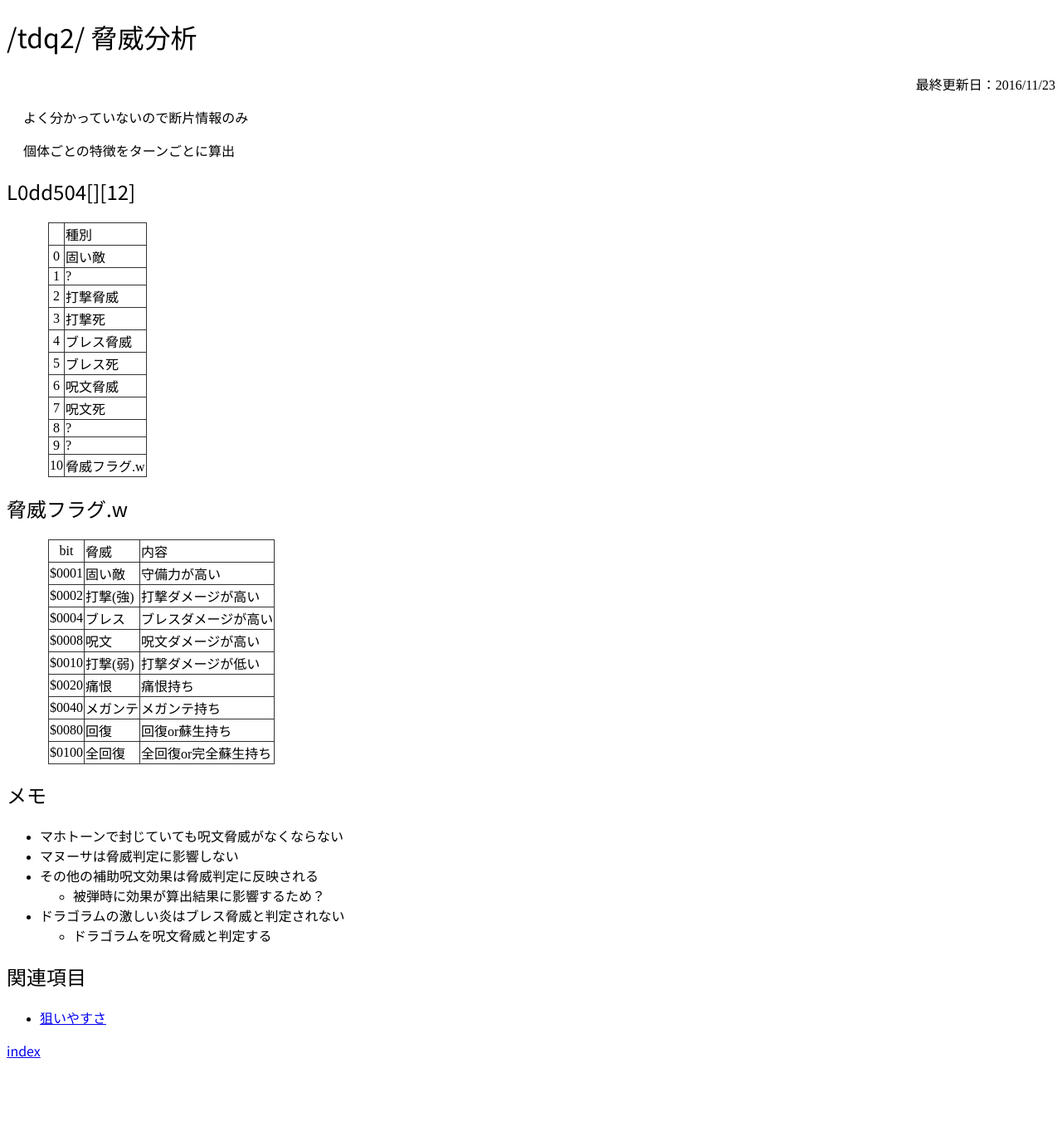
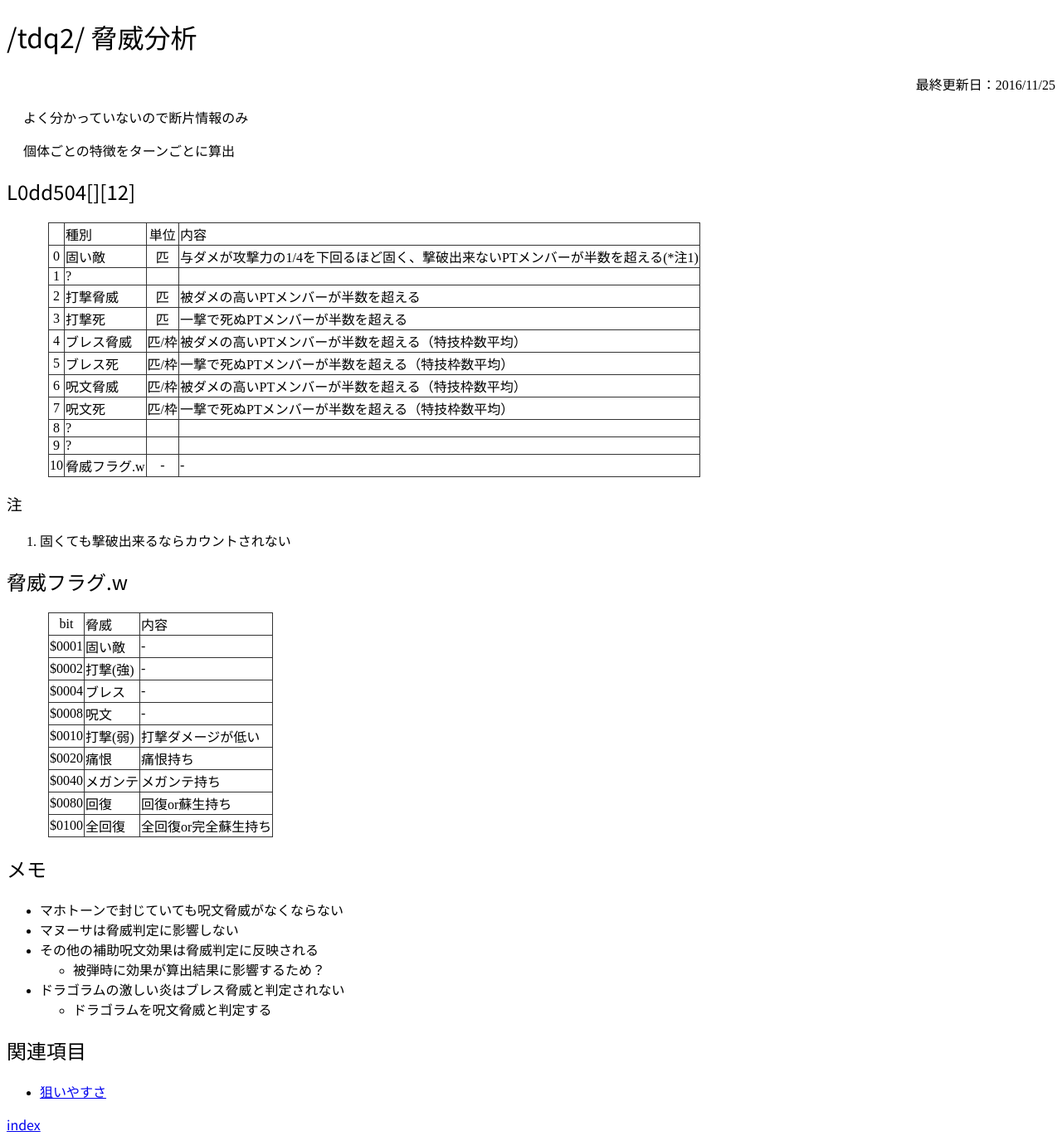
Before and after one commit to chiorex/TDQ_DATA_DAT, a Jekyll site: the page built from tdq2/threat_analysis.md, in a window 1280 px wide. Shown: the whole page at 83% size. Built offline with Jekyll 4.4.1, drawn with Linux system fonts in a browser that asks for light colours; some web fonts are replaced; before the commit the page ends 1286 px from its top, so only the background shows below that.

```diff
--- a/tdq2/threat_analysis.md
+++ b/tdq2/threat_analysis.md
@@ -1,7 +1,7 @@
 ---
 layout: default
 title: 脅威分析
-update: 2016-11-23
+update: 2016-11-25
 ---
 
 よく分かっていないので断片情報のみ
@@ -10,29 +10,33 @@ update: 2016-11-23
 
 ## L0dd504[][12]
 
-|    | 種別         |
-|:--:|:-------------|
-|  0 | 固い敵       |
-|  1 | ?            |
-|  2 | 打撃脅威     |
-|  3 | 打撃死       |
-|  4 | ブレス脅威   |
-|  5 | ブレス死     |
-|  6 | 呪文脅威     |
-|  7 | 呪文死       |
-|  8 | ?            |
-|  9 | ?            |
-| 10 | 脅威フラグ.w |
+|    | 種別         | 単位  | 内容                                                                            |
+|:--:|:-------------|:-----:|:--------------------------------------------------------------------------------|
+|  0 | 固い敵       | 匹    | 与ダメが攻撃力の1/4を下回るほど固く、撃破出来ないPTメンバーが半数を超える(*注1) |
+|  1 | ?            |       |                                                                                 |
+|  2 | 打撃脅威     | 匹    | 被ダメの高いPTメンバーが半数を超える                                            |
+|  3 | 打撃死       | 匹    | 一撃で死ぬPTメンバーが半数を超える                                              |
+|  4 | ブレス脅威   | 匹/枠 | 被ダメの高いPTメンバーが半数を超える（特技枠数平均）                            |
+|  5 | ブレス死     | 匹/枠 | 一撃で死ぬPTメンバーが半数を超える（特技枠数平均）                              |
+|  6 | 呪文脅威     | 匹/枠 | 被ダメの高いPTメンバーが半数を超える（特技枠数平均）                            |
+|  7 | 呪文死       | 匹/枠 | 一撃で死ぬPTメンバーが半数を超える（特技枠数平均）                              |
+|  8 | ?            |       |                                                                                 |
+|  9 | ?            |       |                                                                                 |
+| 10 | 脅威フラグ.w | -     | -                                                                               |
+
+### 注
+
+1. 固くても撃破出来るならカウントされない
 
 
 ## 脅威フラグ.w
 
 | bit   | 脅威     | 内容                 |
 |:-----:|:---------|:---------------------|
-| $0001 | 固い敵   | 守備力が高い         |
-| $0002 | 打撃(強) | 打撃ダメージが高い   |
-| $0004 | ブレス   | ブレスダメージが高い |
-| $0008 | 呪文     | 呪文ダメージが高い   |
+| $0001 | 固い敵   | -                    |
+| $0002 | 打撃(強) | -                    |
+| $0004 | ブレス   | -                    |
+| $0008 | 呪文     | -                    |
 | $0010 | 打撃(弱) | 打撃ダメージが低い   |
 | $0020 | 痛恨     | 痛恨持ち             |
 | $0040 | メガンテ | メガンテ持ち         |
@@ -49,6 +53,7 @@ update: 2016-11-23
 * ドラゴラムの激しい炎はブレス脅威と判定されない
 	* ドラゴラムを呪文脅威と判定する
 
+
 ## 関連項目
 
 * [狙いやすさ](ai_targeting)
```
Also changed, not shown: tdq2/ai_flow.md (added, +115 -0 lines), tdq2/ai_targeting.md (+4 -4 lines), tdq2/index.md (+2 -2 lines).
